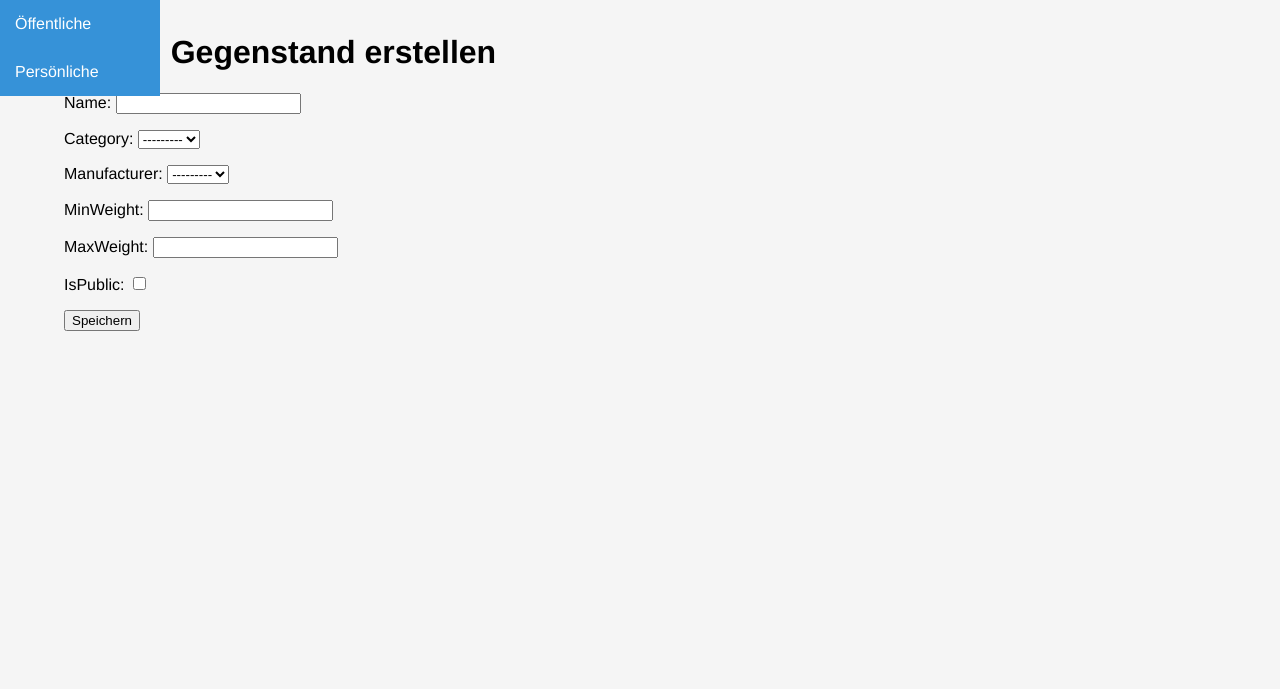
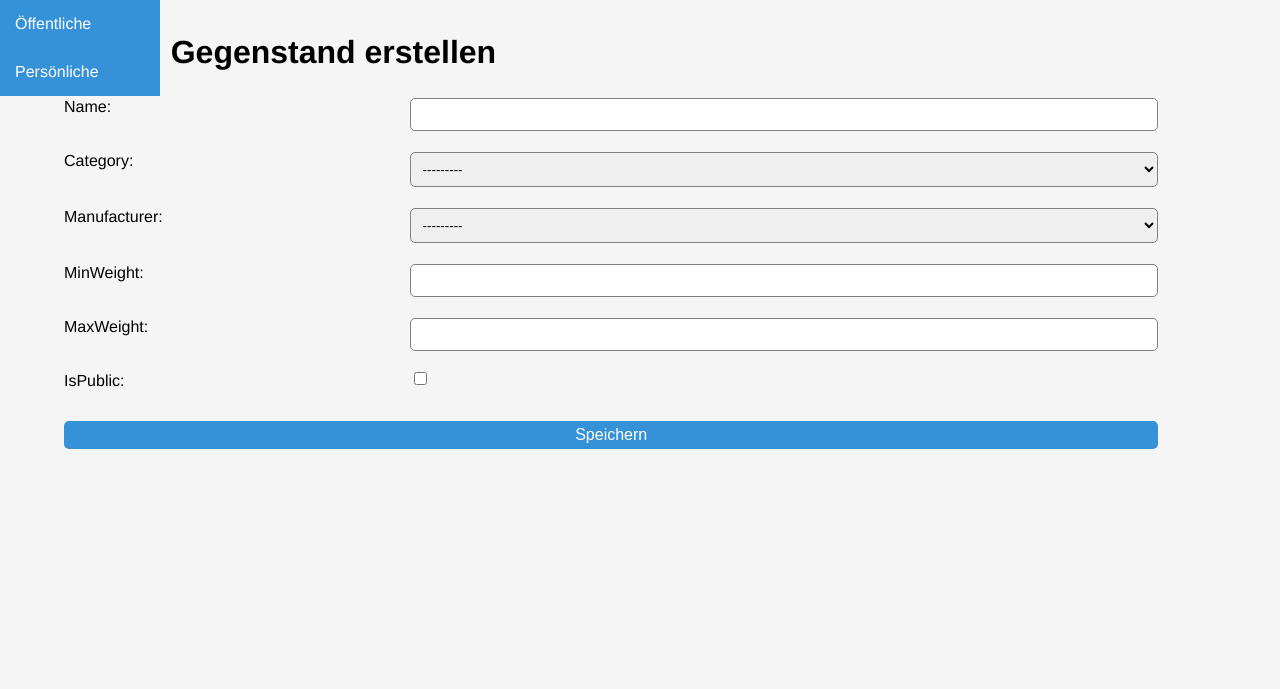
Before and after one commit to m472/GearManager, a Django app: page /gear/items/create in a window 1280 px wide. Shown: the part 48-737 px from the top of the page. Run offline with Django 3.2, Linux system fonts and the light colour scheme; the visitor is signed in with stand-in values (Sample User, id 1); data that the repository does not hold is empty.

Commit message:
styled edit forms

```diff
--- a/gear/templates/gear/gearitem_form.html
+++ b/gear/templates/gear/gearitem_form.html
@@ -21,8 +21,12 @@ Neuen Gegenstand erstellen
 
 <form method="post">
     {% csrf_token %}
-    {{ form.as_p }}
-    <button type="submit">Speichern</button>
+    <div class="generic-form-wrapper">
+        {{ form.as_p }}
+        <p>
+        <button type="submit" class="btn">Speichern</button>
+        </p>
+    </div>
 </form>
 
 {% endblock %}
--- a/gear/templates/gear/packinglist_form.html
+++ b/gear/templates/gear/packinglist_form.html
@@ -20,8 +20,10 @@ Neue Packliste erstellen
 
 <form method="post">
     {% csrf_token %}
-    {{ form.as_p }}
-    <button type="submit">Speichern</button>
+    <div class="generic-form-wrapper">
+        {{ form.as_p }}
+        <button type="submit" class="btn">Speichern</button>
+    </div>
 </form>
 
 {% endblock %}
--- a/static/css/base.css
+++ b/static/css/base.css
@@ -197,6 +197,50 @@ footer > div > small > a:visited, footer > div > small > a:link {
     color: white;
 }
 
+/* generic form */
+.generic-form-wrapper * {
+    box-sizing: border-box;
+}
+
+.generic-form-wrapper label {
+    float: left;
+    width: 30%;
+    margin-top: 5px;
+}
+
+.generic-form-wrapper input, .generic-form-wrapper select, .generic-form-wrapper textarea {
+    float: left;
+    width: 65%;
+    resize: vertical;
+    margin-top: 5px;
+    border: 1px solid gray;
+    border-radius: 5px;
+    padding: 8px;
+}
+
+.generic-form-wrapper button {
+    width: 95%;
+    margin: 0;
+    margin-top: 15px;
+}
+
+.generic-form-wrapper input[type=checkbox] {
+    width: auto;
+}
+
+.generic-form-wrapper p {
+    width: 100%;
+    content: "";
+    display: table;
+    clear: both;
+}
+
+@media screen and (max-width: 600px) {
+    .generic-form-wrapper input, .generic-form-wrapper select, .generic-form-wrapper label {
+        width: 100%;
+    }
+}
+
 
 /* popup */
 .popup-overlay {
```
